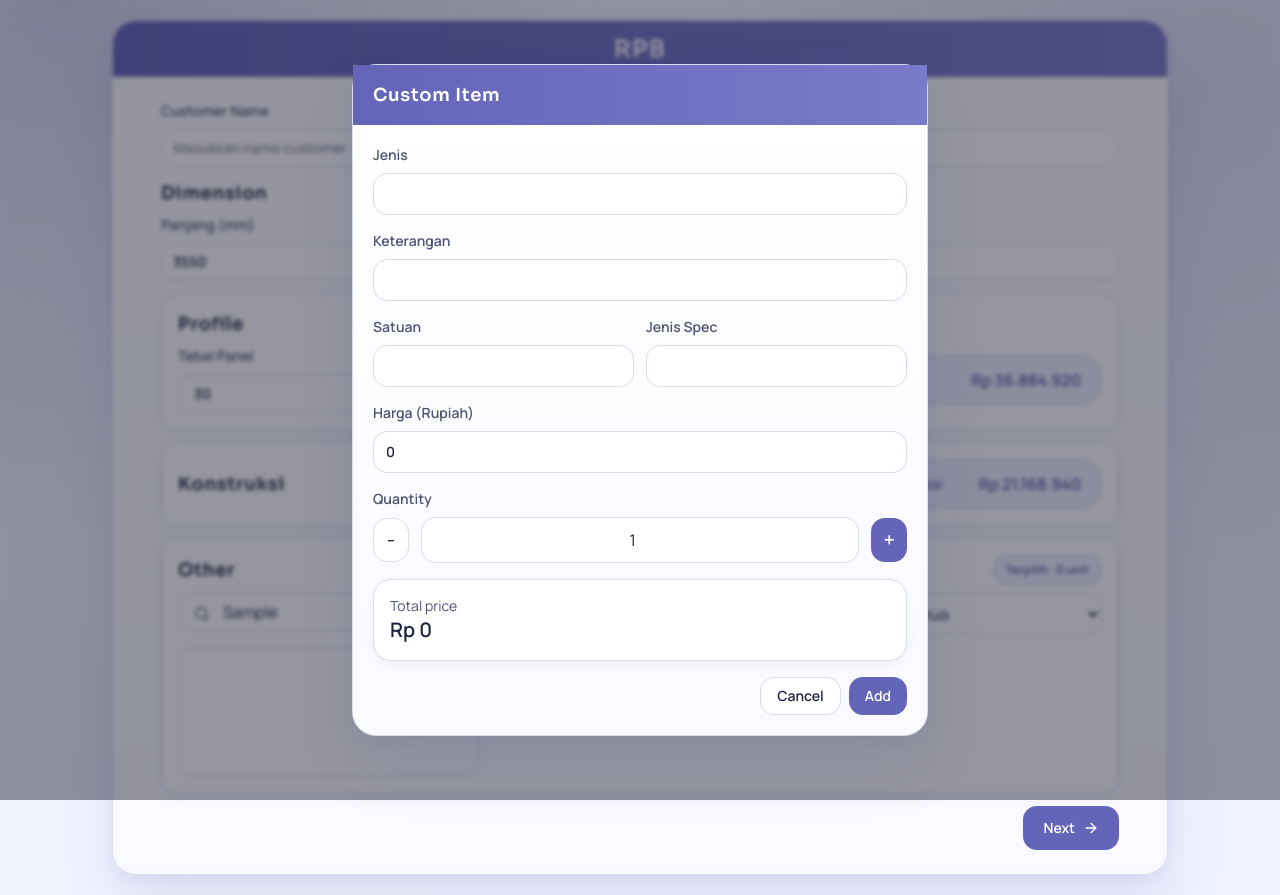
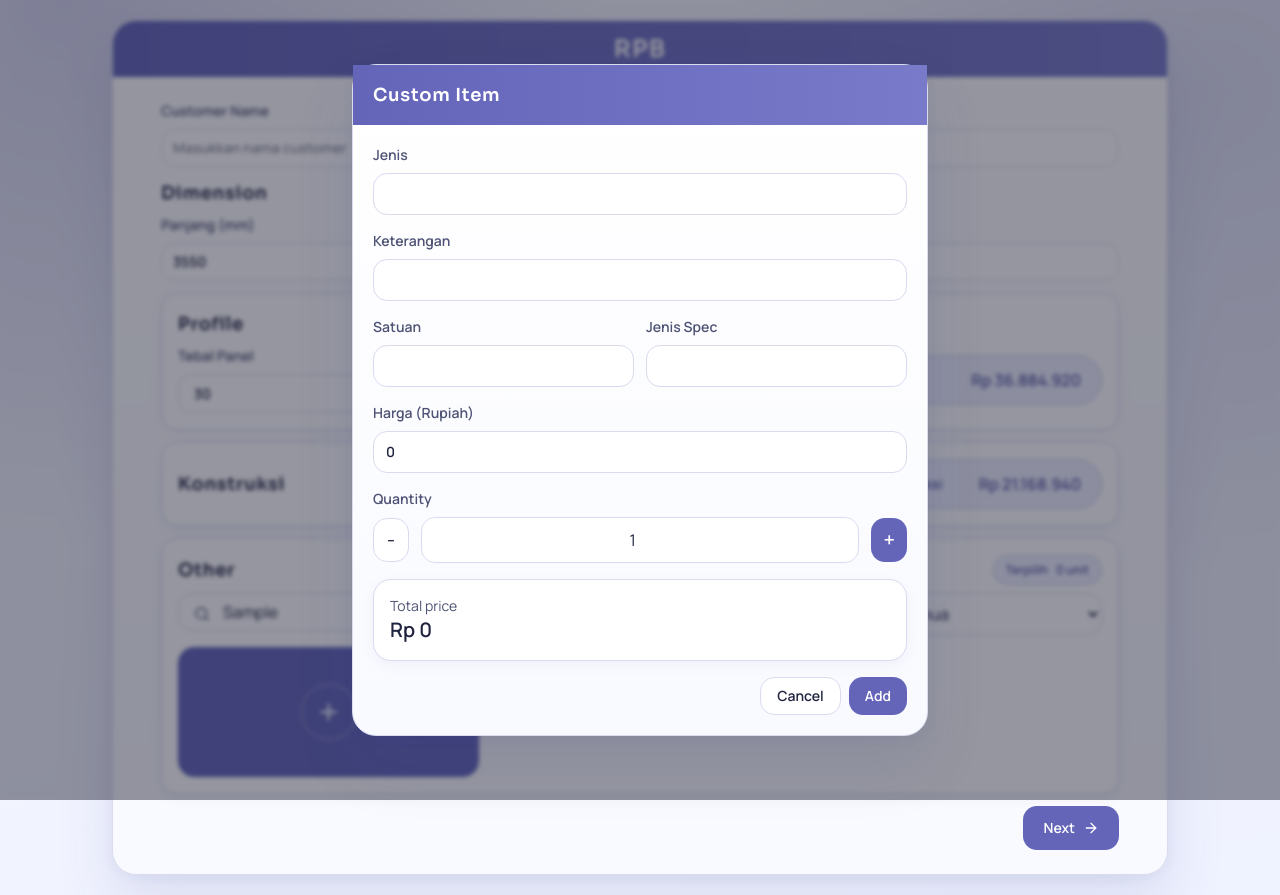
Before and after one commit to Apriansyah-Dimas/rpb-web, a Next.js app: page / in a window 1280 px wide. Both pictures are taken after typing "Sample" into the empty fields and a click on the button "Tambah custom item". Built offline with nearby package versions, Linux system fonts and the light colour scheme.

Commit message:
integer fix

```diff
--- a/src/app/globals.css
+++ b/src/app/globals.css
@@ -121,6 +121,16 @@ body {
   background: #fff;
 }
 
+.rpb-custom-card {
+  border-color: #6365b9 !important;
+  background: #6365b9 !important;
+  color: #fff !important;
+}
+
+.rpb-custom-card:hover {
+  background: #5658a7 !important;
+}
+
 .rpb-table th,
 .rpb-table td {
   border-bottom: 1px solid var(--rpb-border);
--- a/src/app/page.tsx
+++ b/src/app/page.tsx
@@ -12,6 +12,7 @@ import { useRpbStore } from "@/store/rpb-store";
 import type { DimensionKey, OtherItem, StockCategory } from "@/types/rpb";
 import { ArrowRight, Plus, Search } from "lucide-react";
 import Link from "next/link";
+import type { FocusEvent } from "react";
 import { useMemo, useState } from "react";
 
 type OtherFilter = "Semua" | StockCategory;
@@ -25,6 +26,10 @@ const parseNumberInput = (value: string): number => {
   }
 
   return parsed;
+};
+
+const selectInputOnFocus = (event: FocusEvent<HTMLInputElement>) => {
+  event.currentTarget.select();
 };
 
 const DimensionInput = ({
@@ -44,6 +49,7 @@ const DimensionInput = ({
       min={0}
       step="any"
       value={value}
+      onFocus={selectInputOnFocus}
       onChange={(event) => onChange(parseNumberInput(event.target.value))}
     />
   </label>
@@ -335,7 +341,7 @@ export default function HomePage() {
                 })}
                 <button
                   type="button"
-                  className="rpb-grid-card flex min-h-[130px] items-center justify-center border-[#6365b9] bg-[#6365b9] text-white"
+                  className="rpb-grid-card rpb-custom-card flex min-h-[130px] items-center justify-center"
                   onClick={openCustomModal}
                   aria-label="Tambah custom item"
                 >
@@ -394,6 +400,7 @@ export default function HomePage() {
                     min={1}
                     step={1}
                     value={modalQty}
+                    onFocus={selectInputOnFocus}
                     onChange={(event) =>
                       setModalQty(Math.max(1, Math.floor(parseNumberInput(event.target.value))))
                     }
@@ -488,6 +495,7 @@ export default function HomePage() {
                   min={0}
                   step="any"
                   value={customHargaIdr}
+                  onFocus={selectInputOnFocus}
                   onChange={(event) => setCustomHargaIdr(parseNumberInput(event.target.value))}
                 />
               </label>
@@ -508,6 +516,7 @@ export default function HomePage() {
                     min={1}
                     step={1}
                     value={customQty}
+                    onFocus={selectInputOnFocus}
                     onChange={(event) =>
                       setCustomQty(Math.max(1, Math.floor(parseNumberInput(event.target.value))))
                     }
--- a/src/app/summary/page.tsx
+++ b/src/app/summary/page.tsx
@@ -13,6 +13,7 @@ import { ArrowLeft, Download, Minus, Plus, Save } from "lucide-react";
 import autoTable from "jspdf-autotable";
 import jsPDF from "jspdf";
 import Link from "next/link";
+import type { FocusEvent } from "react";
 import { useMemo } from "react";
 
 const parsePercentInput = (value: string): number => {
@@ -25,6 +26,10 @@ const parsePercentInput = (value: string): number => {
 };
 
 const pctToValue = (subtotal: number, pct: number): number => subtotal * (pct / 100);
+
+const selectInputOnFocus = (event: FocusEvent<HTMLInputElement>) => {
+  event.currentTarget.select();
+};
 
 export default function SummaryPage() {
   const customerName = useRpbStore((state) => state.customerName);
@@ -251,6 +256,7 @@ export default function SummaryPage() {
                   max={100}
                   step="any"
                   value={adjustments.stockReturn}
+                  onFocus={selectInputOnFocus}
                   onChange={(event) =>
                     setAdjustment("stockReturn", parsePercentInput(event.target.value))
                   }
@@ -265,6 +271,7 @@ export default function SummaryPage() {
                   max={100}
                   step="any"
                   value={adjustments.marketingCost}
+                  onFocus={selectInputOnFocus}
                   onChange={(event) =>
                     setAdjustment("marketingCost", parsePercentInput(event.target.value))
                   }
@@ -279,6 +286,7 @@ export default function SummaryPage() {
                   max={100}
                   step="any"
                   value={adjustments.services}
+                  onFocus={selectInputOnFocus}
                   onChange={(event) =>
                     setAdjustment("services", parsePercentInput(event.target.value))
                   }
@@ -293,6 +301,7 @@ export default function SummaryPage() {
                   max={100}
                   step="any"
                   value={adjustments.profit}
+                  onFocus={selectInputOnFocus}
                   onChange={(event) =>
                     setAdjustment("profit", parsePercentInput(event.target.value))
                   }
```
